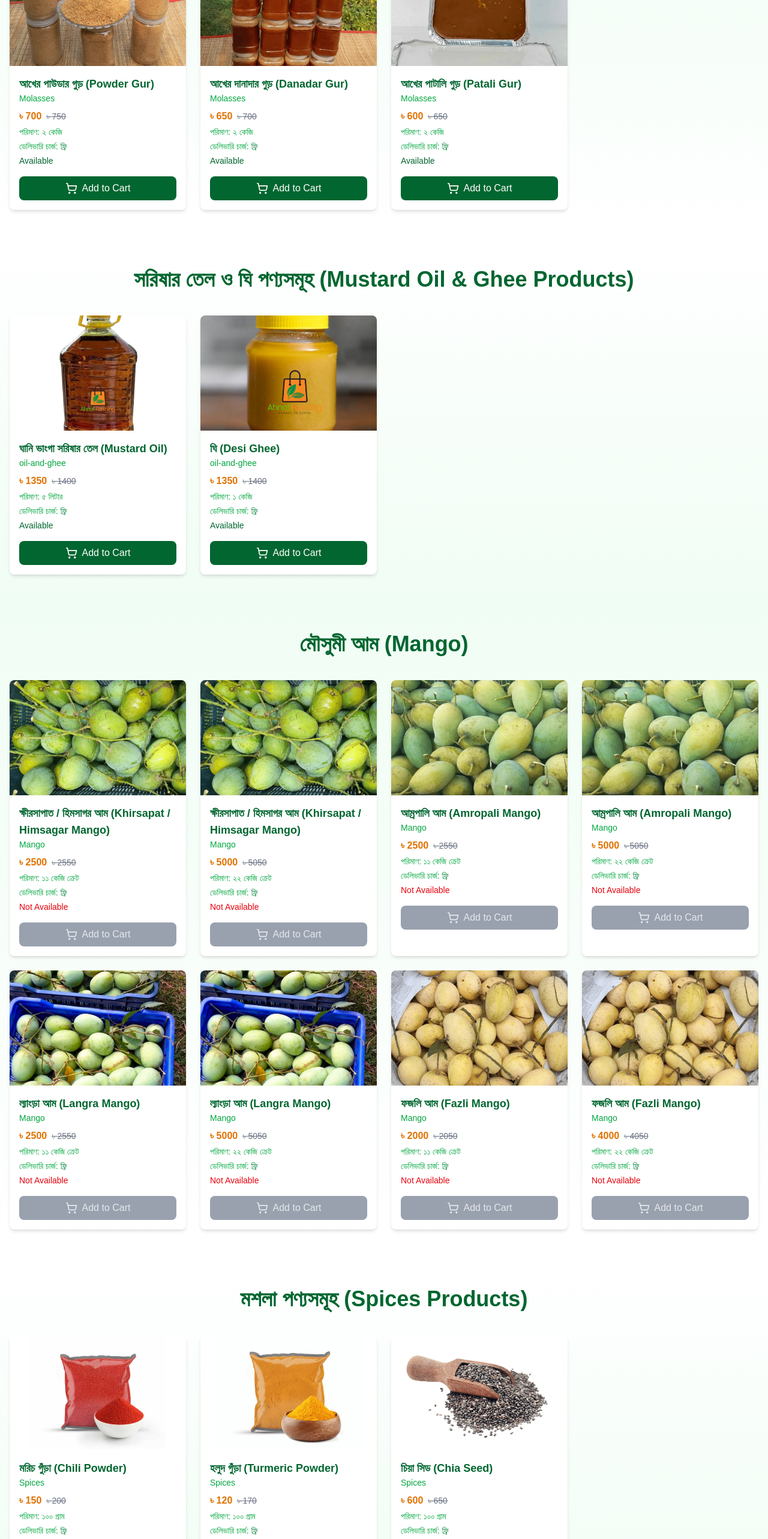
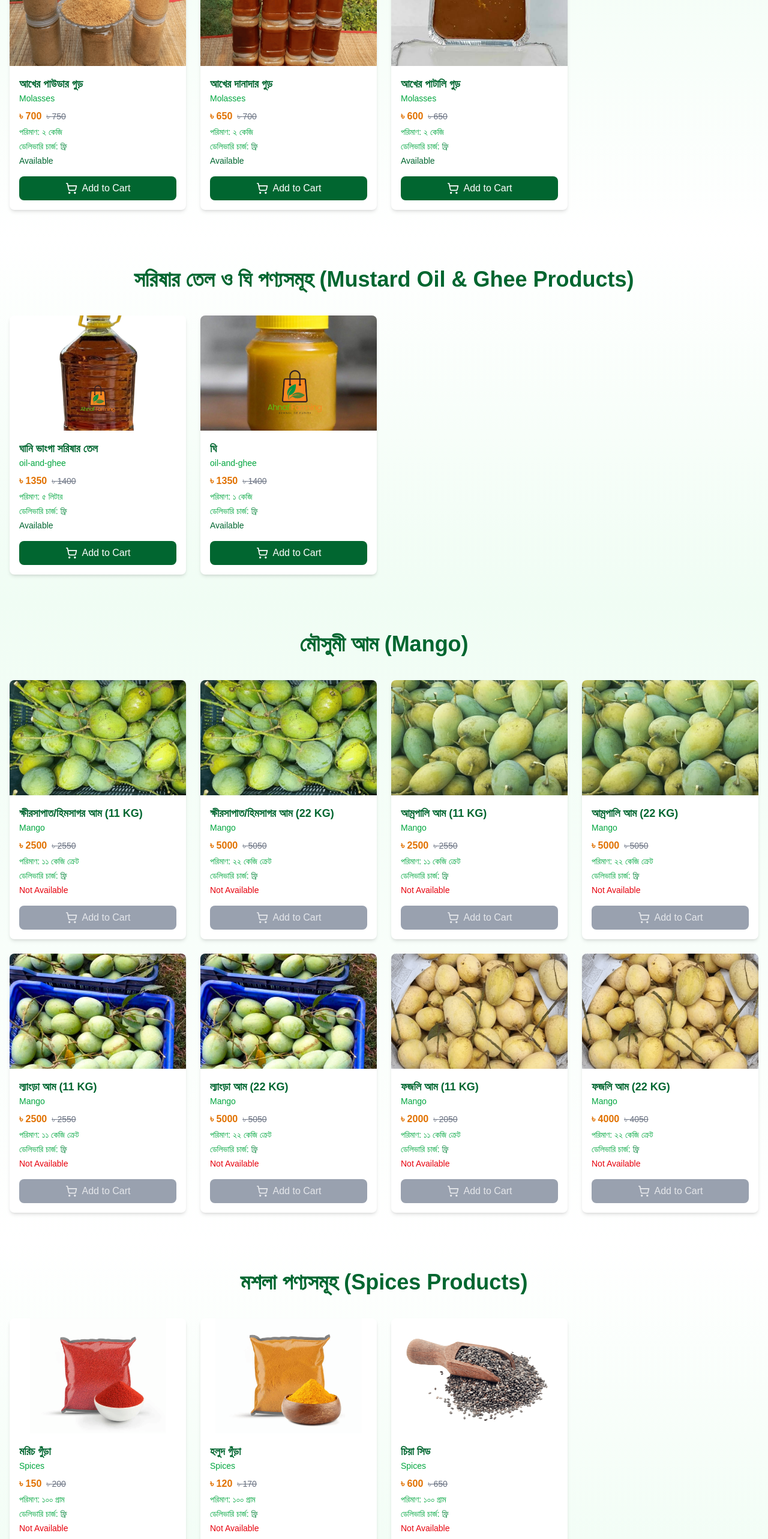
Before and after one commit to HubJourney123/ahnaf-farming-frontend, a Next.js app: page / in a window 1280 px wide. Shown: the part 1540-4106 px from the top of the page at 60% size. Built offline with nearby package versions, Linux system fonts and the light colour scheme.

Commit message:
Update products.js

```diff
--- a/src/data/products.js
+++ b/src/data/products.js
@@ -2,7 +2,8 @@
 const products = [
   {
     id: 'M1',
-    name: 'আখের পাউডার গুড় (Powder Gur)',
+    name: 'আখের পাউডার গুড় ',
+    en:'(Powder Gur)',
     category: 'Molasses',
     price: 700,
     image: '/gur/powdergur.png',
@@ -13,7 +14,8 @@
   },
   {
     id: 'M2',
-    name: 'আখের দানাদার গুড় (Danadar Gur)',
+    name: 'আখের দানাদার গুড় ',
+    en:'(Danadar Gur)',
     category: 'Molasses',
     price: 650,
     image: '/gur/danadargur.png',
@@ -24,7 +26,8 @@
   },
   {
     id: 'M3',
-    name: 'আখের পাটালি গুড় (Patali Gur)',
+    name: 'আখের পাটালি গুড় ',
+    en:'(Patali Gur)',
     category: 'Molasses',
     price: 600,
     image: '/gur/pataligur.png',
@@ -35,7 +38,8 @@
   },
   {
     id: 'S1',
-    name: 'মরিচ গুঁড়া (Chili Powder)',
+    name: 'মরিচ গুঁড়া ',
+    en:'(Chili Powder)',
     category: 'Spices',
     price: 150,
     image: '/spices/chilipowder.png',
@@ -46,7 +50,8 @@
   },
   {
     id: 'S2',
-    name: 'হলুদ গুঁড়া (Turmeric Powder)',
+    name: 'হলুদ গুঁড়া ',
+    en:'(Turmeric Powder)',
     category: 'Spices',
     price: 120,
     image: '/spices/turmericpowder.png',
@@ -57,7 +62,8 @@
   },
   {
     id: 'S3',
-    name: 'চিয়া সিড (Chia Seed)',
+    name: 'চিয়া সিড ',
+    en:'(Chia Seed)',
     category: 'Spices',
     price: 600,
     image: '/spices/chiaseed.png',
@@ -68,7 +74,8 @@
   },
   {
     id: 'MG1-11',
-    name: 'ক্ষীরসাপাত / হিমসাগর আম (Khirsapat / Himsagar Mango)',
+    name: 'ক্ষীরসাপাত/হিমসাগর আম (11 KG)',
+    en:'(Khirsapat / Himsagar Mango)',
     category: 'Mango',
     price: 2500,
     image: '/mango/khirsapat.png',
@@ -79,7 +86,8 @@
   },
   {
     id: 'MG1-22',
-    name: 'ক্ষীরসাপাত / হিমসাগর আম (Khirsapat / Himsagar Mango)',
+    name: 'ক্ষীরসাপাত/হিমসাগর আম (22 KG) ',
+    en:'(Khirsapat / Himsagar Mango)',
     category: 'Mango',
     price: 5000,
     image: '/mango/khirsapat.png',
@@ -90,7 +98,8 @@
   },
   {
     id: 'MG2-11',
-    name: 'আম্রপালি আম (Amropali Mango)',
+    name: 'আম্রপালি আম (11 KG)',
+    en:'(Amropali Mango)',
     category: 'Mango',
     price: 2500,
     image: '/mango/amropali.png',
@@ -101,7 +110,8 @@
   },
   {
     id: 'MG2-22',
-    name: 'আম্রপালি আম (Amropali Mango)',
+    name: 'আম্রপালি আম (22 KG)',
+    en:'(Amropali Mango)',
     category: 'Mango',
     price: 5000,
     image: '/mango/amropali.png',
@@ -112,7 +122,8 @@
   },
   {
     id: 'MG3-11',
-    name: 'ল্যাংড়া আম (Langra Mango)',
+    name: 'ল্যাংড়া আম (11 KG)',
+    en:'(Langra Mango)',
     category: 'Mango',
     price: 2500,
     image: '/mango/langra.png',
@@ -123,7 +134,8 @@
   },
   {
     id: 'MG3-22',
-    name: 'ল্যাংড়া আম (Langra Mango)',
+    name: 'ল্যাংড়া আম (22 KG)',
+    en:'(Langra Mango)',
     category: 'Mango',
     price: 5000,
     image: '/mango/langra.png',
@@ -134,7 +146,8 @@
   },
   {
     id: 'MG4-11',
-    name: 'ফজলি আম (Fazli Mango)',
+    name: 'ফজলি আম (11 KG)',
+    en:'(Fazli Mango)',
     category: 'Mango',
     price: 2000,
     image: '/mango/fazli.png',
@@ -145,7 +158,8 @@
   },
   {
     id: 'MG4-22',
-    name: 'ফজলি আম (Fazli Mango)',
+    name: 'ফজলি আম (22 KG)',
+    en:'(Fazli Mango)',
     category: 'Mango',
     price: 4000,
     image: '/mango/fazli.png',
@@ -156,7 +170,8 @@
   },
   {
     id: 'OG1',
-    name: 'ঘানি ভাংগা সরিষার তেল (Mustard Oil)',
+    name: 'ঘানি ভাংগা সরিষার তেল',
+    en:'(Mustard Oil)',
     category: 'oil-and-ghee',
     price: 1350,
     image: '/mustard-oil/mustard.png',
@@ -167,7 +182,8 @@
   },
   {
     id: 'OG2',
-    name: 'ঘি (Desi Ghee)',
+    name: 'ঘি',
+    en:'(Desi Ghee)',
     category: 'oil-and-ghee',
     price: 1350,
     image: '/ghee/ghee.png',
```
